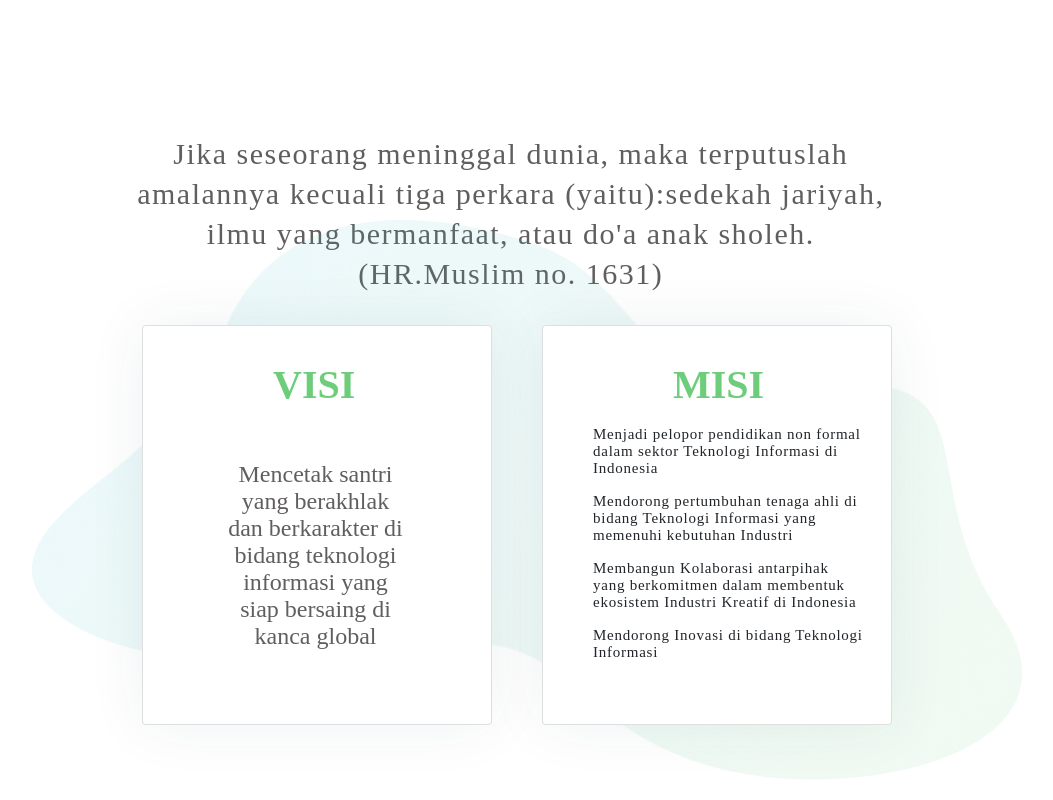
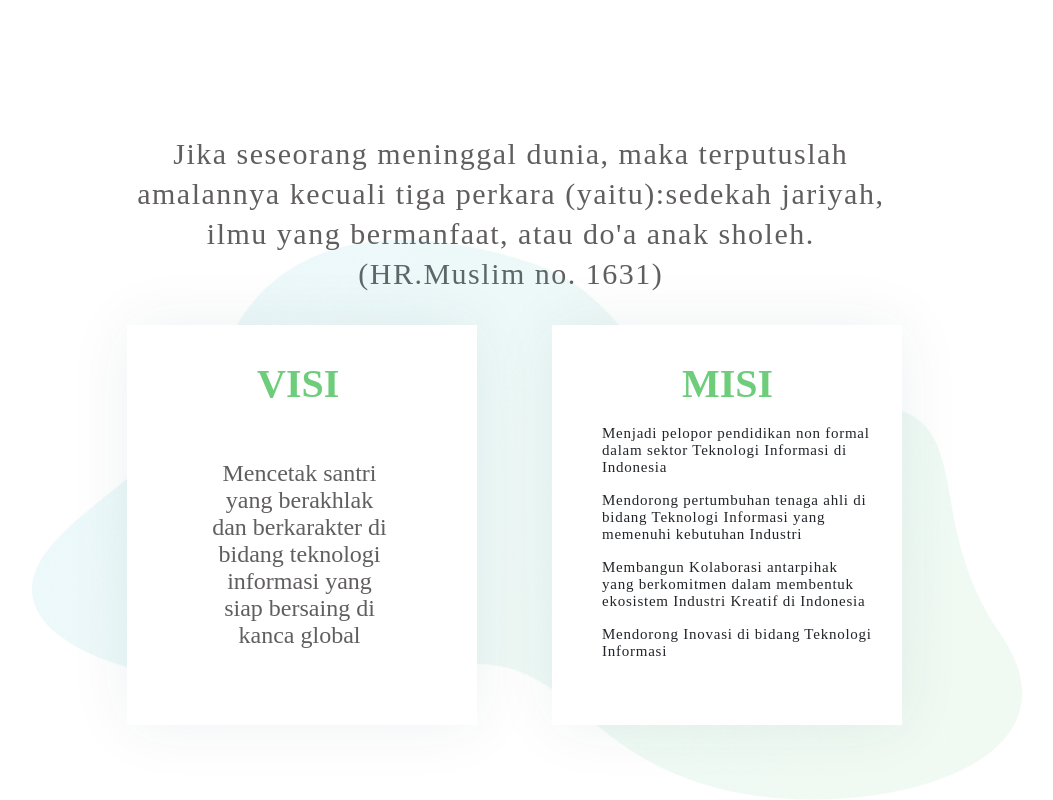
Before and after one commit to rizqilana/santren_koding, a React (Create React App) app: page / in a window 1280 px wide. Shown: the part 1250-2050 px from the top of the page, without its empty margins (148-1201 px from the left). Built offline with nearby package versions, Linux system fonts and the light colour scheme.

Commit message:
menambah gambar dan icon

```diff
--- a/src/component/Body2/Body2.css
+++ b/src/component/Body2/Body2.css
@@ -7,7 +7,7 @@ top: 1500px;
 
 background: white;
 box-shadow: 0px 0px 60px rgba(28, 58, 67, 0.07);
-
+border-radius: 0px;
 
 }
 
@@ -15,12 +15,12 @@ box-shadow: 0px 0px 60px rgba(28, 58, 67, 0.07);
     position: absolute;
     width: 350px;
     height: 400px;
-    left: 50px;
-    top: 1500px;
+    left: 700px;
+    top: 1575px;
 
     background-color: #FFFFFF;
     box-shadow: 0px 0px 60px rgba(28, 58, 67, 0.07);
-    border-radius: 10px;
+    border-radius: 0px;
 }
 
 .VISI{
@@ -62,7 +62,7 @@ color: #615E5E;
 width: 991.09px;
 height: 560.47px;
 left: 180px;
-top: 1470px;
+top: 1490px;
 }
 
 .title{
--- a/src/component/Body2/Body2.js
+++ b/src/component/Body2/Body2.js
@@ -8,16 +8,16 @@ const Body2 = () => {
      <Row>
          <img className="Imgg" src={require('./Ellipse.png')}/>
          <Col sm="6">
-        <Card className="Card">
-        <CardBody>
+
+        <CardBody  className="Card">
         <CardTitle className="VISI">VISI</CardTitle>
         <CardText className="Title">Mencetak santri yang berakhlak dan berkarakter di bidang teknologi informasi yang siap bersaing di kanca global</CardText>
       </CardBody>
-         </Card>
+
     </Col>
 
-      <Card className="Card2">
-      <CardBody>
+
+      <CardBody  className="Card2">
       <CardTitle className="VISI">MISI</CardTitle>
       <CardText className="title">
       <p>Menjadi pelopor pendidikan non formal dalam sektor Teknologi Informasi di Indonesia</p>
@@ -26,7 +26,7 @@ const Body2 = () => {
       <p>Mendorong Inovasi di bidang Teknologi Informasi</p>
       </CardText>
     </CardBody>
-      </Card>
+
     </Row>
     );
   };
```
